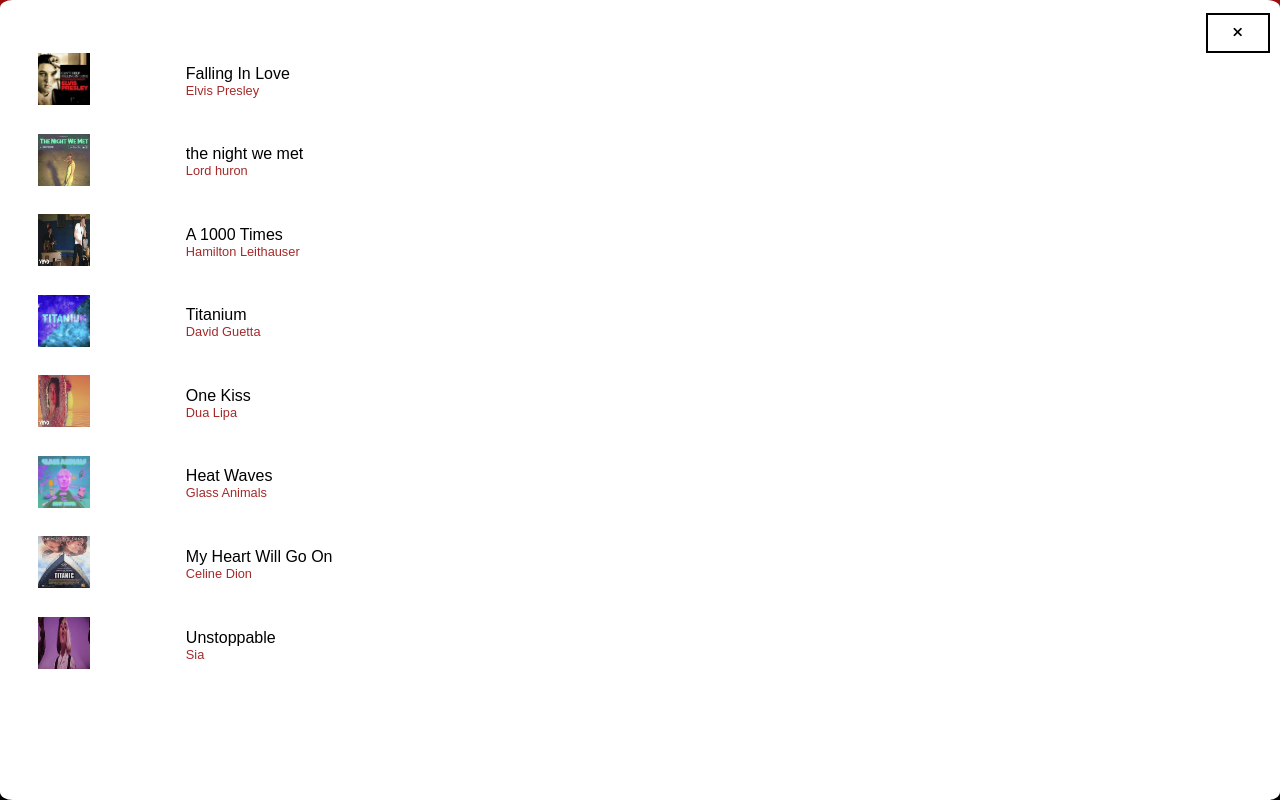
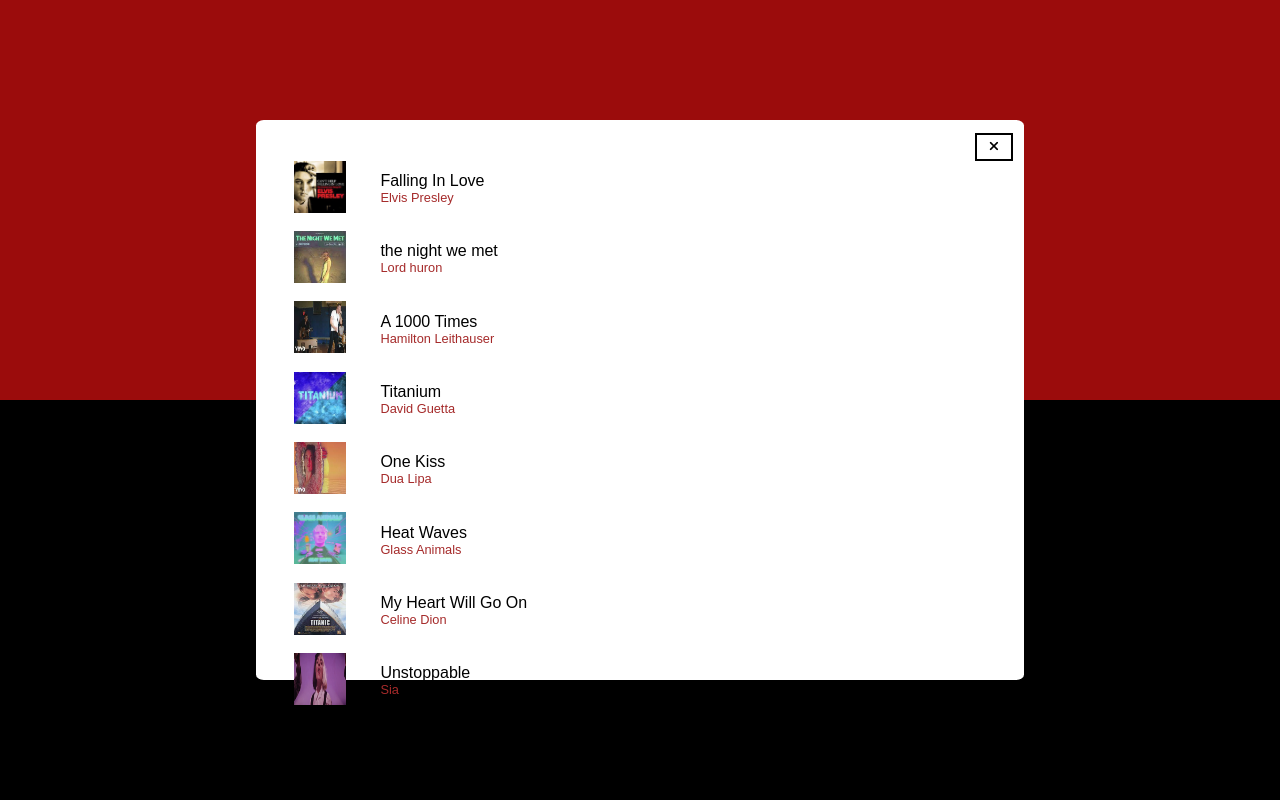
Before and after one commit to Anshrajsinha/music-player, a plain HTML site: page index.html in a window 1280 px wide. Both pictures are taken after a click on the button 812 px from the left and 236 px from the top of the page. Drawn offline with Linux system fonts and the light colour scheme.

Commit message:
Update music.css

```diff
--- a/music.css
+++ b/music.css
@@ -108,8 +108,8 @@ img {
 #playlist-container {
     background-color: #ffffff;
     position: absolute;
-    width: 100%;
-    height: 100%;
+    width: 60%;
+    height: 70%;
     border-radius: 1%;
     transform: translate(-50%, -50%);
     top: 50%;
```
